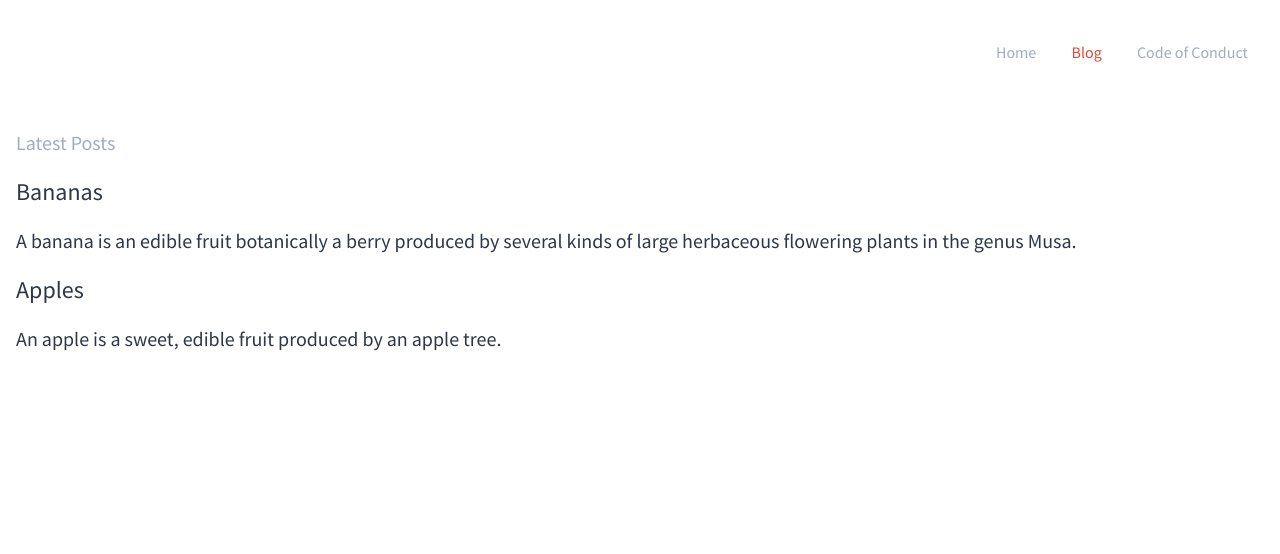
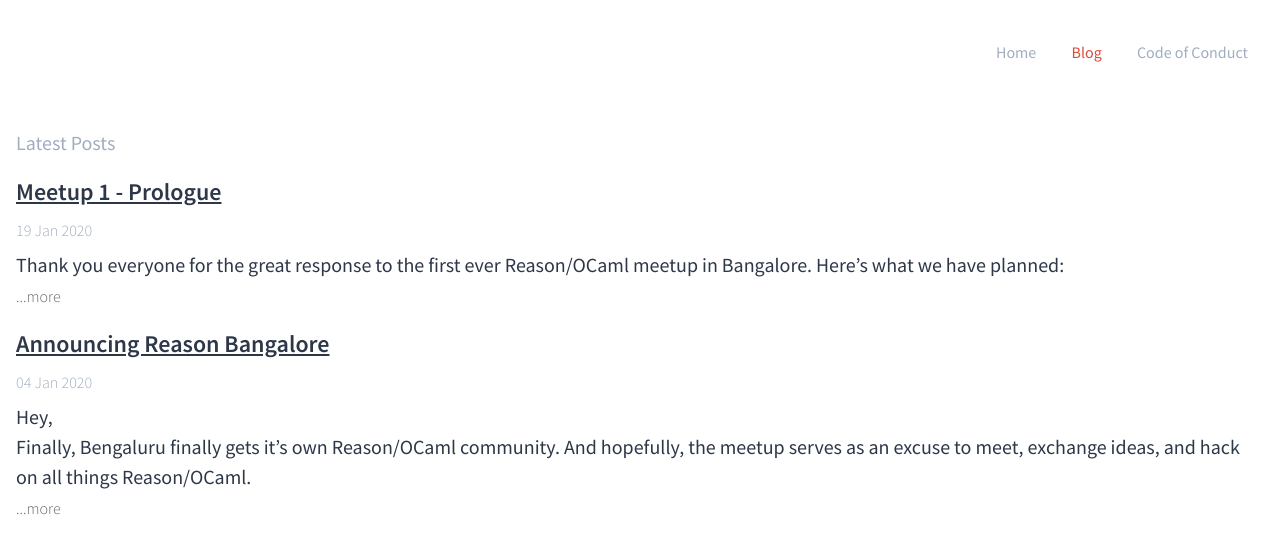
Before and after one commit to ReasonOCamlIndia/reason-ocaml-india.github.io, a Jekyll site: the page built from blog.html, in a window 1280 px wide. Shown: the top 554 px of the page. Built offline with Jekyll 4.4.1, drawn with Linux system fonts in a browser that asks for light colours.

Commit message:
First few posts

```diff
--- a/_config.yml
+++ b/_config.yml
@@ -34,6 +34,10 @@ defaults:
     values:
       layout: "default"
 
+excerpt_separator: <!--more-->
+
+future: true
+
 plugins:
   - jekyll-feed
   - jekyll-sitemap
--- a/_layouts/post.html
+++ b/_layouts/post.html
@@ -1,7 +1,7 @@
 ---
 layout: default
 ---
-<main class="container mx-auto px-4 text-gray-800 text-2xl">
+<main class="rb-post container mx-auto px-4 text-gray-800 text-2xl">
 <h1 class="text-4xl font-bold">{{ page.title }}</h1>
 <div class="text-gray-500 py-2 text-xl">{{ page.date | date_to_string }}
   &middot
--- a/_posts/2018-08-21-apples.md
+++ /dev/null
@@ -1,10 +0,0 @@
----
-author: manas
----
-An apple is a sweet, edible fruit produced by an apple tree.
-
-Apple trees are cultivated worldwide, and are the most widely grown species in
-the genus Malus. The tree originated in Central Asia, where its wild ancestor,
-Malus sieversii, is still found today. Apples have been grown for thousands of
-years in Asia and Europe, and were brought to North America by European
-colonists.
--- /dev/null
+++ b/_posts/2020-01-04-announcing.md
@@ -0,0 +1,29 @@
+---
+title: Announcing Reason Bangalore
+author: manas
+---
+
+Hey,
+
+
+Finally, Bengaluru finally gets it's own Reason/OCaml community. And
+hopefully, the meetup serves as an excuse to meet, exchange ideas,
+and hack on all things Reason/OCaml.
+
+<!--more-->
+
+Reason Bangalore is an inclusive, beginner friendly and motivated
+individuals, looking to help each with Reason/OCaml. It is important
+that we follow certain guidelines to ensure that community provides a
+safe and nuturing space for everyone. We encourage everyone to
+familiarise themselves with the expected [Code of
+Conduct](/code-of-conduct.html)
+
+We hope Reason Bangalore provides a great platform to discuss type
+safety, ecosystem shortcomings, tooling, proposed solutions, FP
+influenced software practises (UI, reproducible builds, abstractions
+etc) and all things FP that can help us practise writing robust
+software. At the same time, we need to be mindful of newcomers and
+ensures everyone feels welcome :)
+
+Cheers!
--- a/_posts/2020-01-15-bananas.md
+++ /dev/null
@@ -1,11 +0,0 @@
----
-author: manas
----
-A banana is an edible fruit  botanically a berry  produced by several kinds
-of large herbaceous flowering plants in the genus Musa.
-
-In some countries, bananas used for cooking may be called "plantains",
-distinguishing them from dessert bananas. The fruit is variable in size, color,
-and firmness, but is usually elongated and curved, with soft flesh rich in
-starch covered with a rind, which may be green, yellow, red, purple, or brown
-when ripe.
--- /dev/null
+++ b/_posts/2020-01-19-meetup-1.md
@@ -0,0 +1,20 @@
+---
+title: Meetup 1 - Prologue
+author: manas
+---
+
+Thank you everyone for the great response to the first ever
+Reason/OCaml meetup in Bangalore. Here's what we have planned:
+
+<!--more-->
+
+The first meetup is aimed at being an introductory one. We have
+encourages all the speakers to feel free to explain the whys and hows
+of Reason.
+
+Quickly summarised, talks range from explaining the rationale behind
+picking up Reason/OCaml for a given set of problems to completely
+serveless setup of GraphQL and ReasonML. We also plan to discuss how
+Reason, with it's static types, can help manage large SPA code bases.
+
+Stay tuned!
--- a/blog.html
+++ b/blog.html
@@ -1,13 +1,14 @@
 ---
 layout: default
 ---
-<main class="container mx-auto px-4 text-gray-800 text-xl">
+<main class="rb-blog container mx-auto px-4 text-gray-800 text-xl">
 <h1 class="text-gray-500">Latest Posts</h1>
 
 <ul>
   {% for post in site.posts %}
     <li>
-      <h2 class="text-2xl my-4"><a href="{{ post.url }}">{{ post.title }}</a></h2>
+      <h2 class="text-2xl mt-4"><a href="{{ post.url }}">{{ post.title }}</a></h2>
+      <div class="text-gray-500 py-2 text-base font-light">{{ post.date | date_to_string }}</div>
       <p>{{ post.excerpt }}</p>
     </li>
   {% endfor %}
```
Also changed, not shown: src/css/styles.css (+22 -0 lines), assets/css/styles.css, 1 other file.
